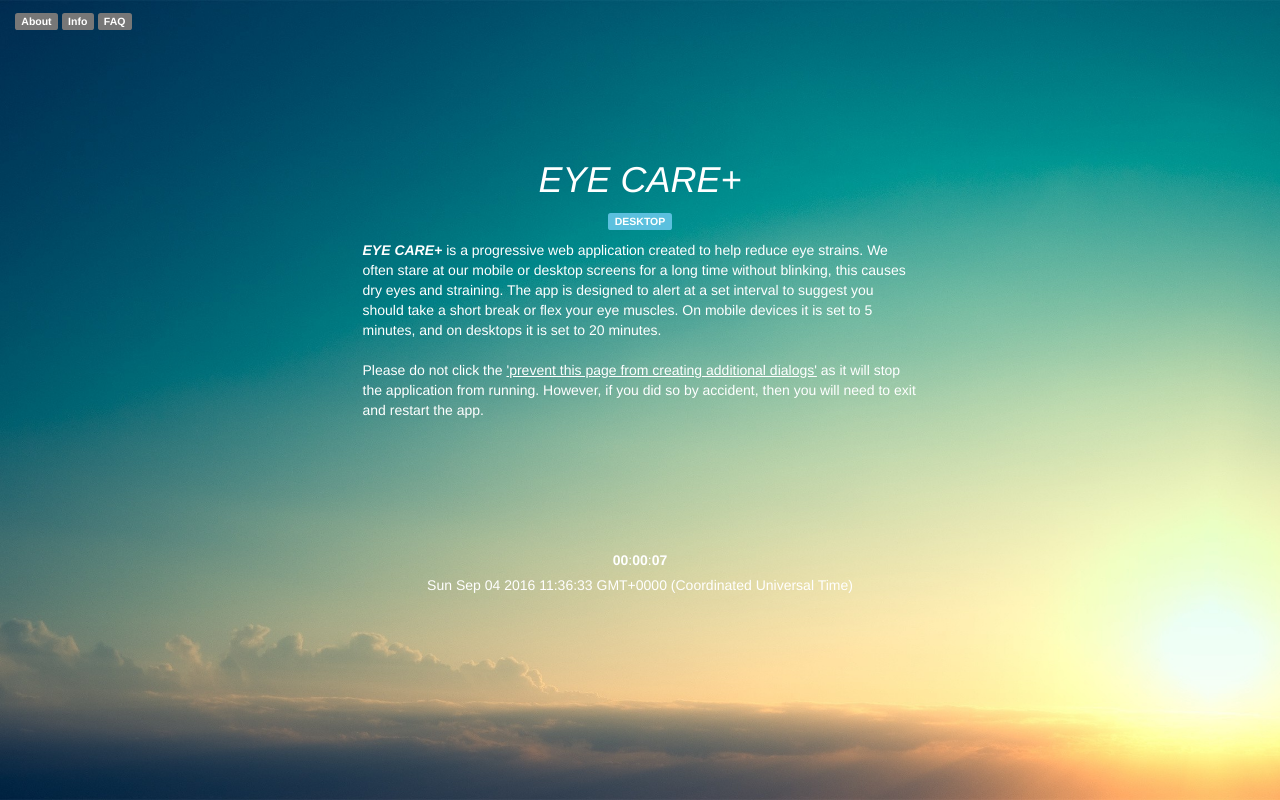
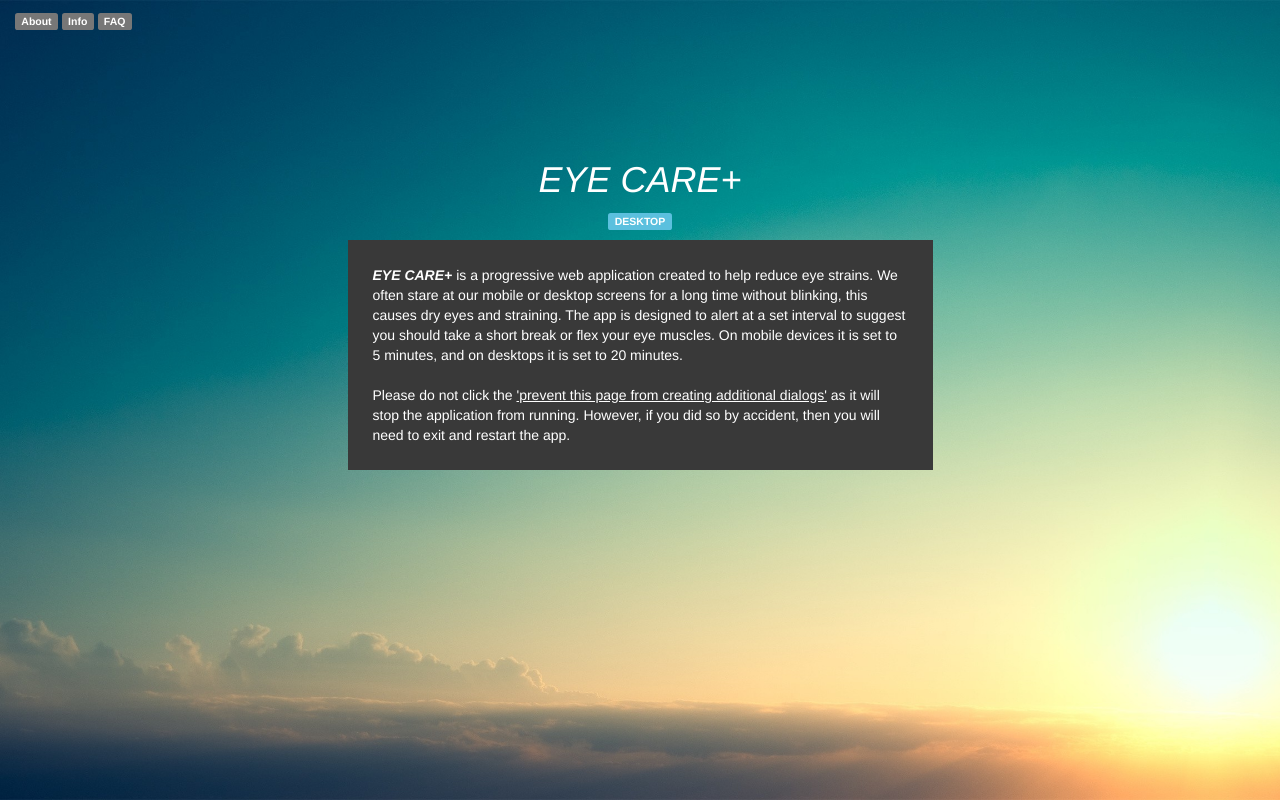
Before and after one commit to deanha-com/eyecare, a plain HTML site: page index.html in a window 1280 px wide. Both pictures are taken after a click on the label "About". Drawn offline with nearby package versions, Linux system fonts and the light colour scheme.

Commit message:
modified css and button toggling

```diff
--- a/index.html
+++ b/index.html
@@ -81,15 +81,19 @@
 	//		MAIN JS
 	// ***************************************************************************************
 
-	    $("#about").click(function(){
-	        $(pabout).toggle();
-        	$("#pabout").delay(35000);
-	        $("#pabout").slideUp();
-	    });
-	    $("#info").click(function(){
-        	$(pinfo).toggle();
-        	$("#pinfo").delay(15000);
-        	$("#pinfo").slideUp();
+	$("#about").click(function(){
+		$(pabout).toggle();
+        	$("#pabout").addClass('active');
+	});
+
+	$("#info").click(function(){
+		$(pinfo).toggle();
+		$("#pinfo").addClass('active');
+    	});
+
+    	$("#faq").click(function(){
+        	$(pfaq).toggle();
+        	$("#pfaq").addClass('active');
     	});
 
 		//** CLOCK ESLAPSED TIMER
@@ -139,6 +143,7 @@
 	  //   	if (e) {
 	        $(pabout).hide();
 	       	$(pinfo).hide();
+	       	$(pfaq).hide();
 	       	if (storage.isSet('foo') == true){
 				storage.remove('foo');
 				start();
@@ -249,6 +254,16 @@
 
 	<!-- CSS STYLEING -->
 	<style>
+		.active {
+			left: 0;
+			right: 0;
+			background: #393939;
+			padding: 25px;
+			position: absolute;
+			margin: 0 auto;
+			box-sizing: border-box;
+			z-index: 99;
+		}
 
 		label, h3, span, nav {
 			color: white;
```
